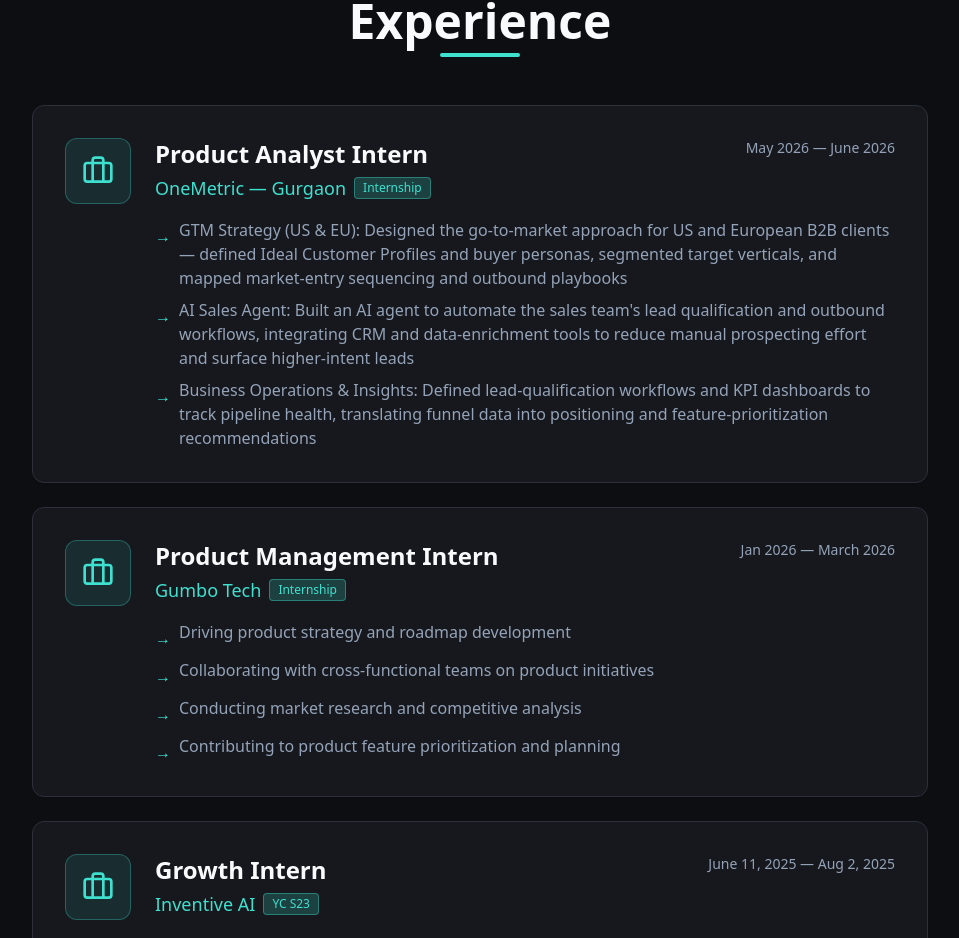
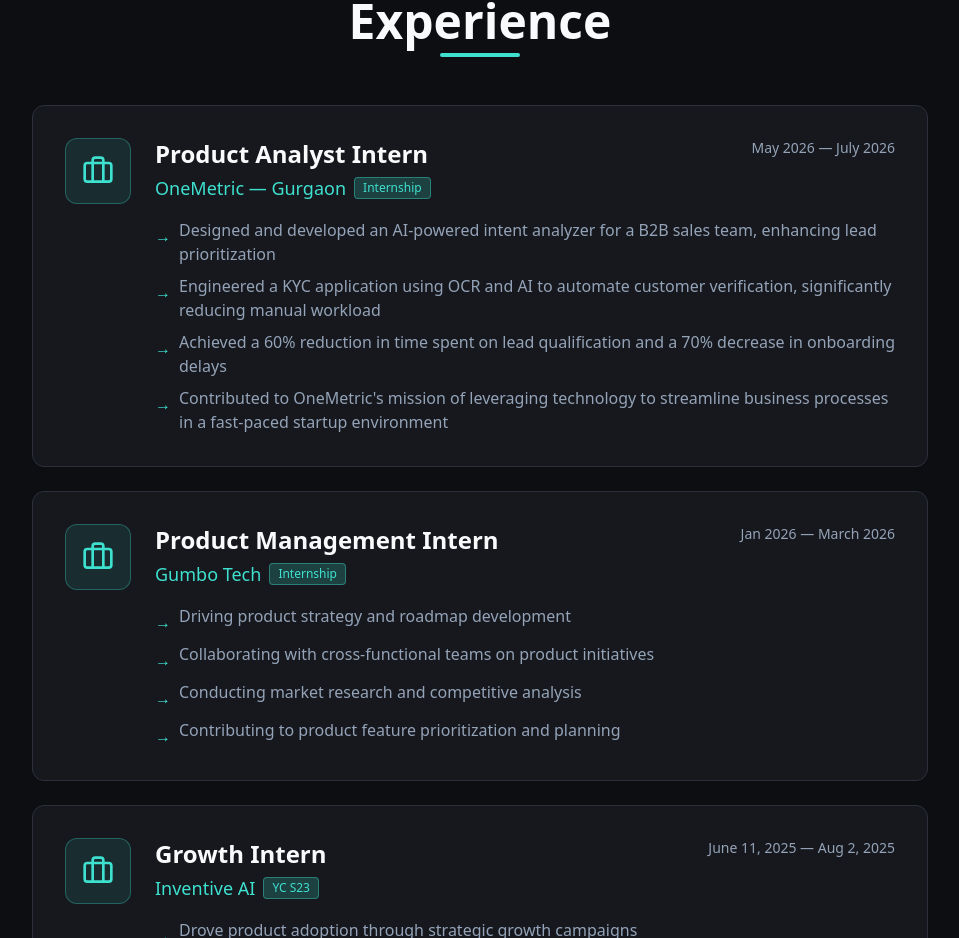
Before and after one commit to SanchitSlayer/sanchit-builds-ai, a React (Vite) app: page / in a window 1280 px wide. Shown: the part 2840-3778 px from the top of the page, without its empty margins (160-1119 px from the left). Built offline with nearby package versions, Linux system fonts and the light colour scheme; the HTML template or start-up script is replaced by a standard one.

Commit message:
Changes
Co-authored-by: SanchitSlayer <142038433+SanchitSlayer@users.noreply.github.com>

```diff
--- a/src/components/Experience.tsx
+++ b/src/components/Experience.tsx
@@ -7,12 +7,13 @@ const experiences = [
     title: "Product Analyst Intern",
     company: "OneMetric — Gurgaon",
     badge: "Internship",
-    period: "May 2026 — June 2026",
+    period: "May 2026 — July 2026",
     icon: Briefcase,
     responsibilities: [
-      "GTM Strategy (US & EU): Designed the go-to-market approach for US and European B2B clients — defined Ideal Customer Profiles and buyer personas, segmented target verticals, and mapped market-entry sequencing and outbound playbooks",
-      "AI Sales Agent: Built an AI agent to automate the sales team's lead qualification and outbound workflows, integrating CRM and data-enrichment tools to reduce manual prospecting effort and surface higher-intent leads",
-      "Business Operations & Insights: Defined lead-qualification workflows and KPI dashboards to track pipeline health, translating funnel data into positioning and feature-prioritization recommendations"
+      "Designed and developed an AI-powered intent analyzer for a B2B sales team, enhancing lead prioritization",
+      "Engineered a KYC application using OCR and AI to automate customer verification, significantly reducing manual workload",
+      "Achieved a 60% reduction in time spent on lead qualification and a 70% decrease in onboarding delays",
+      "Contributed to OneMetric's mission of leveraging technology to streamline business processes in a fast-paced startup environment"
     ]
   },
   {
```
